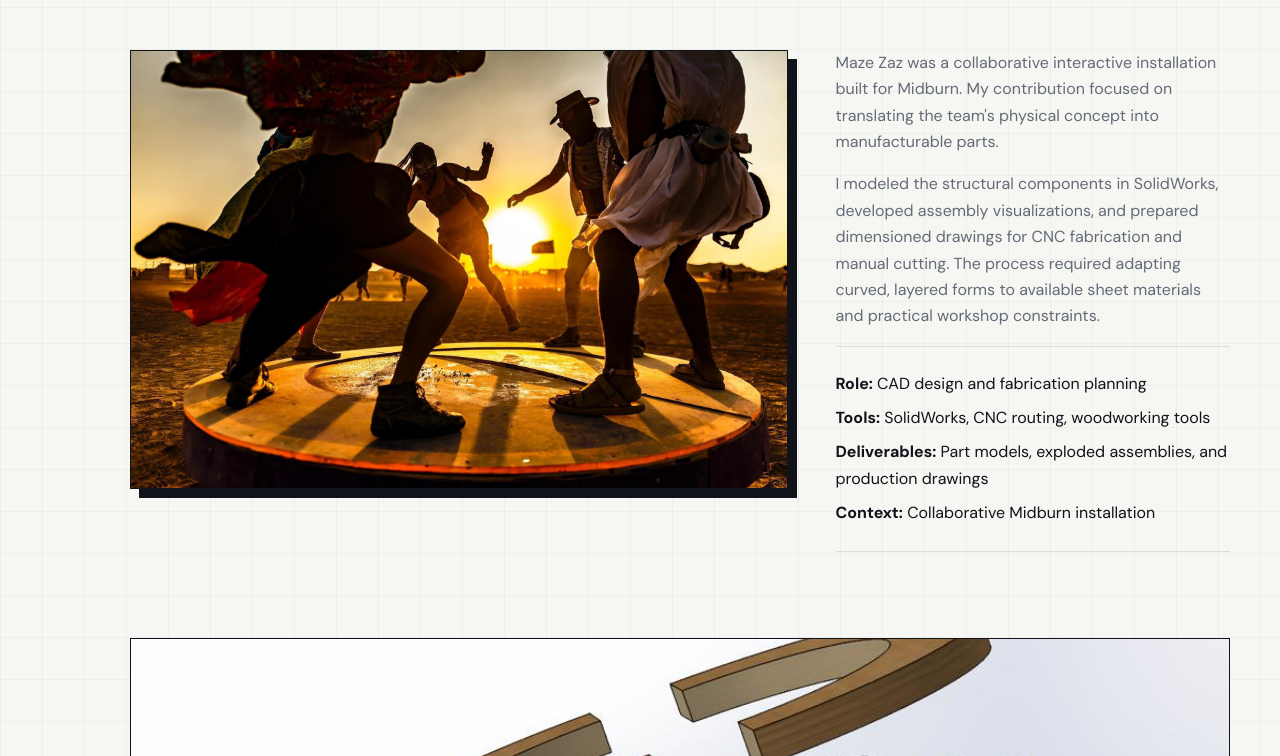
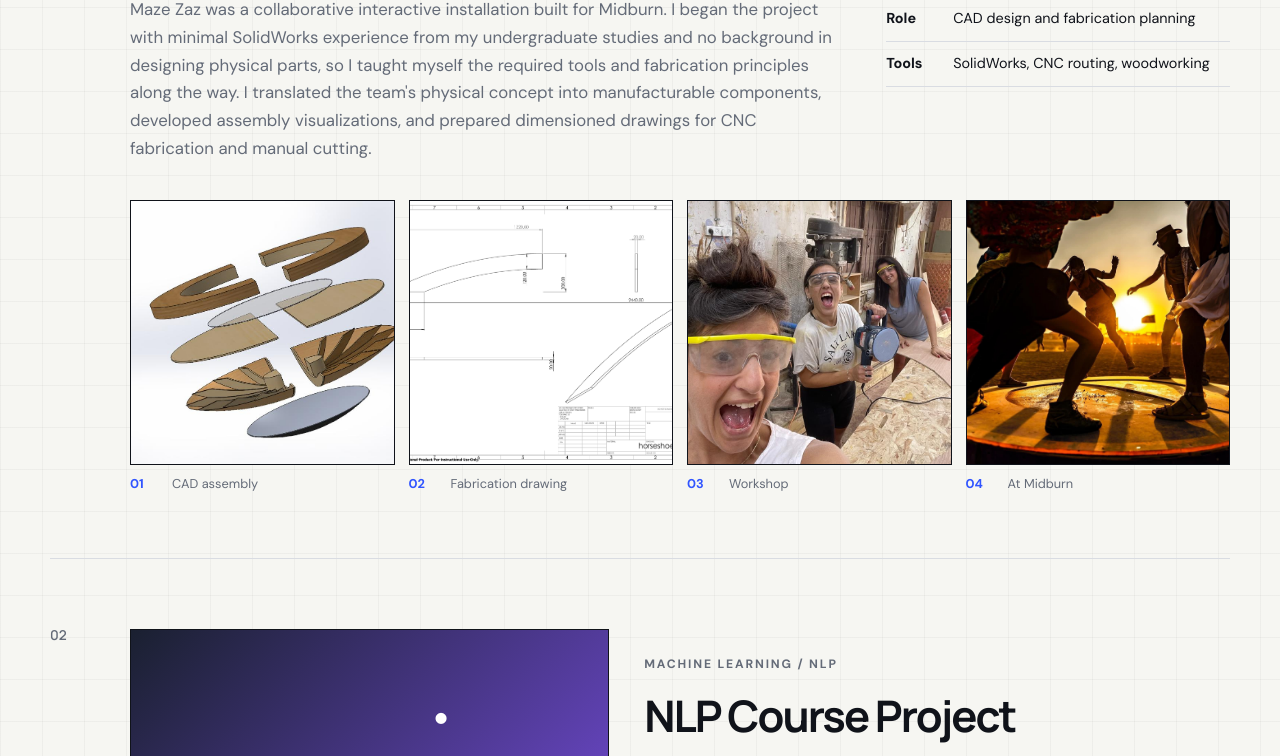
Before and after one commit to RotemGat/rotemgat.github.io, a plain HTML site: page projects.html in a window 1280 px wide. Shown: the part 833-1589 px from the top of the page. Drawn offline with Linux system fonts and the light colour scheme.

Commit message:
add midburn project

```diff
--- a/css/styles.css
+++ b/css/styles.css
@@ -321,6 +321,13 @@ h2 {
   object-fit: cover;
 }
 
+.card-art-publication img {
+  padding: 10px;
+  background: white;
+  object-fit: contain;
+  object-position: center;
+}
+
 .card-body {
   padding: 30px;
 }
@@ -484,7 +491,7 @@ h2 {
 }
 
 .project-case-study {
-  padding: 65px 0 90px;
+  padding: 55px 0 65px;
   border-bottom: 1px solid var(--line);
 }
 
@@ -492,45 +499,50 @@ h2 {
   display: grid;
   grid-template-columns: 45px 1fr;
   gap: 35px;
-  margin-bottom: 42px;
+  margin-bottom: 26px;
 }
 
 .project-case-heading h2 {
   max-width: 900px;
   margin-bottom: 0;
-  font-size: clamp(2.3rem, 4.8vw, 4.8rem);
+  font-size: clamp(2.1rem, 3.8vw, 3.8rem);
 }
 
-.project-case-intro {
+.project-case-summary {
   display: grid;
-  grid-template-columns: minmax(0, 1.25fr) minmax(320px, 0.75fr);
+  grid-template-columns: minmax(0, 1.35fr) minmax(280px, 0.65fr);
   align-items: start;
-  gap: 48px;
+  gap: 42px;
   margin-left: 80px;
 }
 
-.project-lead-image {
-  margin: 0;
-  border: 1px solid var(--ink);
-  background: var(--panel);
-  box-shadow: 9px 9px 0 var(--ink);
+.project-case-summary > p {
+  margin-bottom: 0;
+  color: var(--muted);
+  font-size: 1.05rem;
 }
 
-.project-lead-image img,
-.gallery-item img {
-  width: 100%;
-  display: block;
+.project-facts {
+  margin: 0;
+  padding: 0;
+  border-top: 1px solid var(--line);
+  list-style: none;
 }
 
-.project-case-intro .project-copy {
-  padding-top: 0;
+.project-facts li {
+  display: grid;
+  grid-template-columns: 55px 1fr;
+  gap: 12px;
+  padding: 10px 0;
+  border-bottom: 1px solid var(--line);
+  font-size: 0.9rem;
 }
 
 .project-gallery {
   display: grid;
-  grid-template-columns: repeat(2, minmax(0, 1fr));
-  gap: 28px;
-  margin: 70px 0 0 80px;
+  grid-template-columns: repeat(4, minmax(0, 1fr));
+  gap: 14px;
+  margin: 38px 0 0 80px;
 }
 
 .gallery-item {
@@ -538,31 +550,38 @@ h2 {
 }
 
 .gallery-item img {
-  aspect-ratio: 4 / 3;
+  width: 100%;
+  aspect-ratio: 1 / 1;
+  display: block;
   border: 1px solid var(--ink);
   background: white;
   object-fit: cover;
 }
 
-.gallery-item:nth-child(2) img {
-  object-fit: contain;
+.gallery-item:nth-child(1) img {
+  object-position: center;
 }
 
-.gallery-wide {
-  grid-column: span 2;
+.gallery-item:nth-child(2) img {
+  object-fit: cover;
+  object-position: 50% 39%;
 }
 
-.gallery-wide img {
-  aspect-ratio: 16 / 8;
+.gallery-item:nth-child(3) img {
+  object-position: center 58%;
+}
+
+.gallery-item:nth-child(4) img {
+  object-position: center;
 }
 
 .gallery-item figcaption {
   display: grid;
   grid-template-columns: 34px 1fr;
   gap: 8px;
-  padding-top: 14px;
+  padding-top: 10px;
   color: var(--muted);
-  font-size: 0.88rem;
+  font-size: 0.8rem;
   line-height: 1.45;
 }
 
@@ -699,14 +718,22 @@ h2 {
     gap: 12px;
   }
 
-  .project-case-intro {
+  .project-case-summary {
     grid-template-columns: 1fr;
-    gap: 38px;
+    gap: 24px;
     margin-left: 0;
   }
 
   .project-gallery {
     margin-left: 0;
+    overflow-x: auto;
+    grid-template-columns: repeat(4, 220px);
+    padding-bottom: 12px;
+    scroll-snap-type: x proximity;
+  }
+
+  .gallery-item {
+    scroll-snap-align: start;
   }
 
   .tag-grid {
@@ -774,18 +801,6 @@ h2 {
     border-left: 0;
   }
 
-  .project-gallery {
-    grid-template-columns: 1fr;
-  }
-
-  .gallery-wide {
-    grid-column: auto;
-  }
-
-  .gallery-wide img {
-    aspect-ratio: 4 / 3;
-  }
-
   .publication {
     grid-template-columns: 1fr;
     gap: 15px;
--- a/projects.html
+++ b/projects.html
@@ -39,38 +39,30 @@
           </div>
         </div>
 
-        <div class="project-case-intro">
-          <figure class="project-lead-image">
-            <img src="assets/images/projects/midburn/midburn-sunset.jpg" alt="Participants using the circular Maze Zaz installation at Midburn during sunset">
-          </figure>
-          <div class="project-copy">
-            <p>Maze Zaz was a collaborative interactive installation built for Midburn. My contribution focused on translating the team's physical concept into manufacturable parts.</p>
-            <p>I modeled the structural components in SolidWorks, developed assembly visualizations, and prepared dimensioned drawings for CNC fabrication and manual cutting. The process required adapting curved, layered forms to available sheet materials and practical workshop constraints.</p>
-            <ul class="project-details">
-              <li><strong>Role:</strong> CAD design and fabrication planning</li>
-              <li><strong>Tools:</strong> SolidWorks, CNC routing, woodworking tools</li>
-              <li><strong>Deliverables:</strong> Part models, exploded assemblies, and production drawings</li>
-              <li><strong>Context:</strong> Collaborative Midburn installation</li>
-            </ul>
-          </div>
+        <div class="project-case-summary">
+          <p>Maze Zaz was a collaborative interactive installation built for Midburn. I began the project with minimal SolidWorks experience from my undergraduate studies and no background in designing physical parts, so I taught myself the required tools and fabrication principles along the way. I translated the team's physical concept into manufacturable components, developed assembly visualizations, and prepared dimensioned drawings for CNC fabrication and manual cutting.</p>
+          <ul class="project-facts">
+            <li><strong>Role</strong> CAD design and fabrication planning</li>
+            <li><strong>Tools</strong> SolidWorks, CNC routing, woodworking</li>
+          </ul>
         </div>
 
         <div class="project-gallery" aria-label="Maze Zaz project process">
-          <figure class="gallery-item gallery-wide">
+          <figure class="gallery-item">
             <img src="assets/images/projects/midburn/cad-exploded-view.jpg" alt="Exploded SolidWorks assembly showing the layered wooden components">
-            <figcaption><span>01</span> Exploded assembly used to communicate component structure and construction order.</figcaption>
+            <figcaption><span>01</span> CAD assembly</figcaption>
           </figure>
           <figure class="gallery-item">
             <img src="assets/images/projects/midburn/fabrication-drawing.png" alt="Dimensioned SolidWorks fabrication drawing for a curved wooden component">
-            <figcaption><span>02</span> Dimensioned drawing prepared for fabrication.</figcaption>
+            <figcaption><span>02</span> Fabrication drawing</figcaption>
           </figure>
           <figure class="gallery-item">
             <img src="assets/images/projects/midburn/workshop.jpg" alt="Team members cutting and sanding wooden parts in the workshop">
-            <figcaption><span>03</span> Cutting, shaping, and fitting the designed parts in the workshop.</figcaption>
+            <figcaption><span>03</span> Workshop</figcaption>
           </figure>
-          <figure class="gallery-item gallery-wide">
-            <img src="assets/images/projects/midburn/midburn-group.jpg" alt="Children and adults gathered around the completed Maze Zaz installation at Midburn">
-            <figcaption><span>04</span> The completed collaborative installation in use at Midburn.</figcaption>
+          <figure class="gallery-item">
+            <img src="assets/images/projects/midburn/midburn-sunset.jpg" alt="Participants using the completed Maze Zaz installation at Midburn during sunset">
+            <figcaption><span>04</span> At Midburn</figcaption>
           </figure>
         </div>
       </article>
```
Also changed, not shown: index.html (+6 -4 lines).
